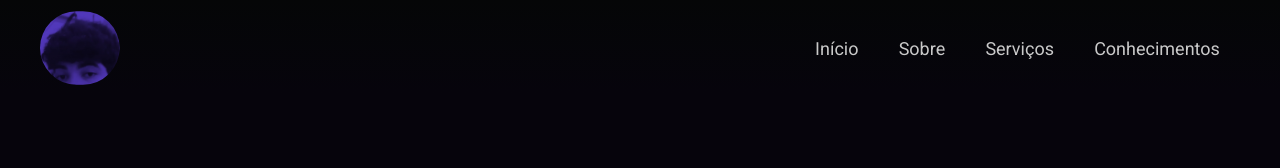
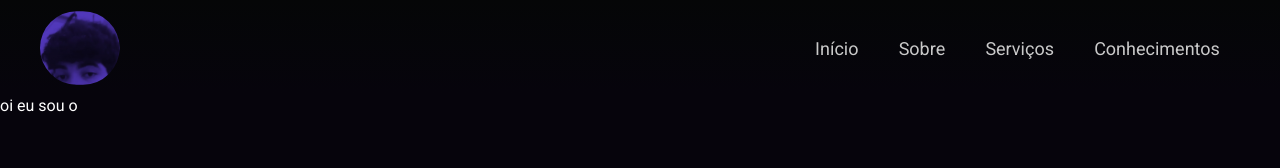
Before and after one commit to codemoises/MyPortfolio, a Next.js app: page / in a window 1280 px wide. Shown: the top 168 px of the page. Built offline with nearby package versions, Linux system fonts and the light colour scheme.

Commit message:
inicialização do main

```diff
--- /dev/null
+++ b/src/components/Main/Home.tsx
@@ -0,0 +1,7 @@
+import { Text } from "@chakra-ui/react";
+
+export function Home() {
+    return (
+        <Text>oi eu sou o</Text>
+    );
+}
--- /dev/null
+++ b/src/components/Main/index.tsx
@@ -0,0 +1,7 @@
+import { Home } from "./Home"
+
+export function Main() {
+    return (
+        <Home />
+    );
+}
--- a/src/pages/_app.tsx
+++ b/src/pages/_app.tsx
@@ -1,11 +1,18 @@
 import { ChakraProvider } from '@chakra-ui/react'
+import  Head  from 'next/head'
 import { theme } from '../styles/theme'
 
 function MyApp({ Component, pageProps }) {
   return (
+    <>
+    <Head>
+    <title>Moises Cruz - Portfólio</title>
+   </Head>
+
     <ChakraProvider theme={theme}>
       <Component {...pageProps} />
     </ChakraProvider>
+    </>
   )
 }
 
--- a/src/pages/_document.tsx
+++ b/src/pages/_document.tsx
@@ -1,4 +1,5 @@
 import Document, { Html, Head, Main, NextScript } from "next/document";
+
 
 export default class MyDocument extends Document {
   render() {
@@ -18,6 +19,7 @@ export default class MyDocument extends Document {
             rel="stylesheet"
             href="https://fonts.googleapis.com/css2?family=Roboto:wght@100;400;900&display=swap"
           />
+          <link rel="shortcut icon" href="/assets/icon/favicon.ico" type="image/x-icon" />
         </Head>
         <body>
           <Main />
--- a/src/pages/index.tsx
+++ b/src/pages/index.tsx
@@ -1,9 +1,11 @@
+import { Main } from "../components/Main";
 import { Header } from "../components/Header";
 
 export default function Home() {
   return (
     <>
       <Header />
+      <Main />
     </>
   )
 }
--- a/src/styles/theme.ts
+++ b/src/styles/theme.ts
@@ -1,4 +1,4 @@
-import { extendTheme } from "@chakra-ui/react";
+import { color, extendTheme } from "@chakra-ui/react";
 
 export const theme = extendTheme ({
     colors: {
@@ -17,7 +17,8 @@ export const theme = extendTheme ({
     styles: {
         global: {
             body: {
-                bg: "#06040c"
+                bg: "#06040c",
+                color:"white"
             }
         }
     }
```
